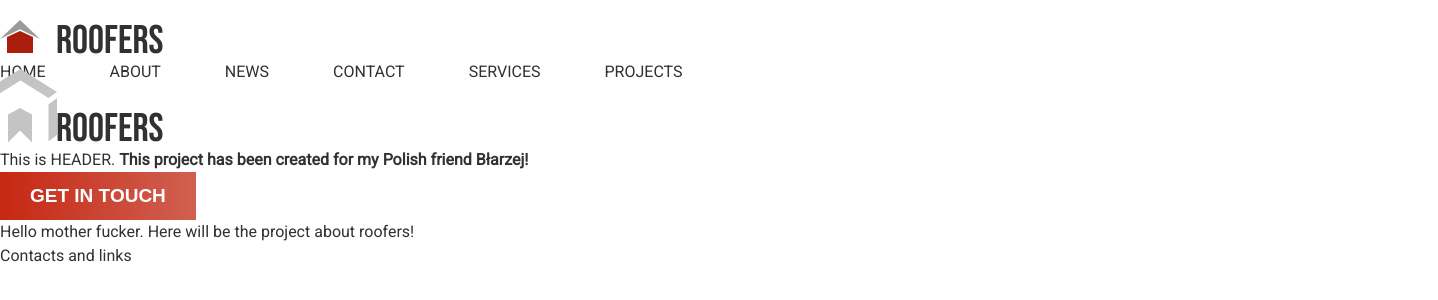
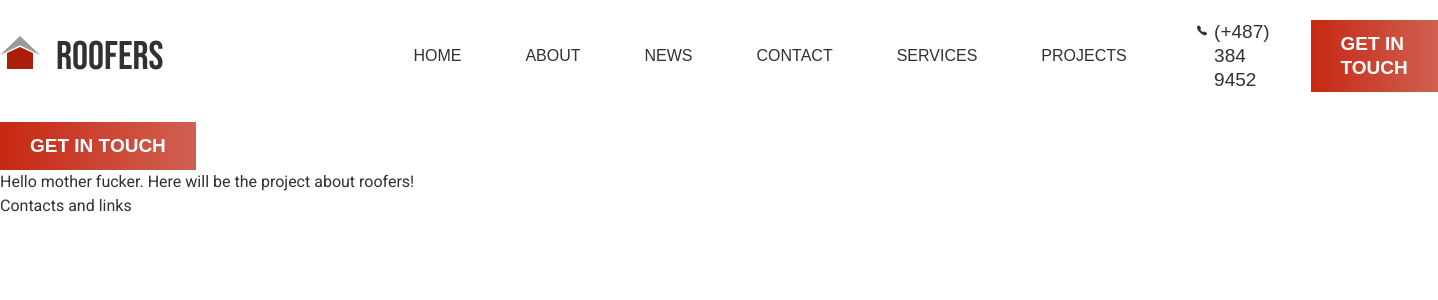
Before and after one commit to PavelNovik/roofer, a React (Vite) app: page / in a window 1280 px wide. Shown: the top 300 px of the page, 1438 px wide, since content can reach past the window. Built offline with nearby package versions, Linux system fonts and the light colour scheme.

Commit message:
fix header logic and styles

```diff
--- a/src/components/layout/header/header.module.scss
+++ b/src/components/layout/header/header.module.scss
@@ -1,12 +1,18 @@
-.menuList {
-  display: flex;
-  gap: 4rem;
-  text-transform: uppercase;
-  list-style: none;
+.header {
+  display: inline-flex;
+  align-items: center;
+  margin-top: 20px;
+  margin-bottom: 30px;
+}
 
-  & > li {
-    &:hover {
-      cursor: pointer;
-    }
-  }
+.logo {
+  margin-right: 250px;
 }
+
+.menu {
+  margin-right: 70px;
+}
+
+.phone {
+  margin-right: 30px;
+}
--- a/src/components/layout/header/header.tsx
+++ b/src/components/layout/header/header.tsx
@@ -1,22 +1,16 @@
 import { Logo } from '@/components/ui/logo/logo'
-import { Typography } from '@/components/ui/typography/typography'
 import s from './header.module.scss'
-import { PartnerLogo } from '@/components/ui/logo/partner-logo'
+import { Menu } from '@/components/ui/menu/menu'
+import { Phone } from '@/components/ui/phone/phone'
+import { Button } from '@/components/ui/button/button'
 
 export const Header = () => {
   return (
-    <header style={{ marginTop: '20px' }}>
-      <Logo />
-      <ul className={s.menuList}>
-        {menuList.map(i => (
-          <li key={i}>
-            <Typography>{i}</Typography>
-          </li>
-        ))}
-      </ul>
-      <br />
-      <PartnerLogo />
-      This is HEADER. <b>This project has been created for my Polish friend Błarzej!</b>
+    <header className={s.header}>
+      <Logo className={s.logo} />
+      <Menu className={s.menu} menuList={menuList} />
+      <Phone className={s.phone} />
+      <Button>Get in touch</Button>
     </header>
   )
 }
```
